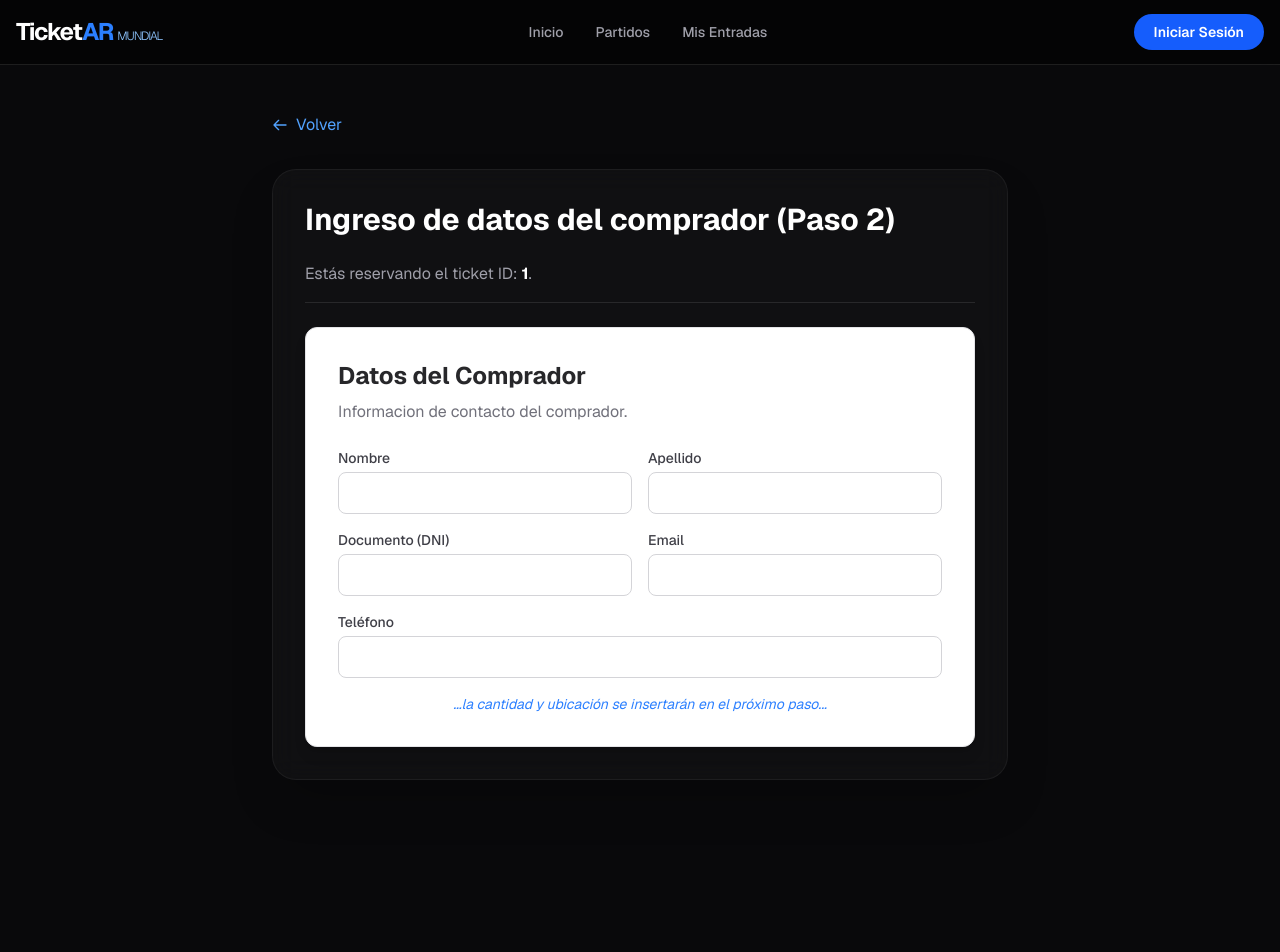
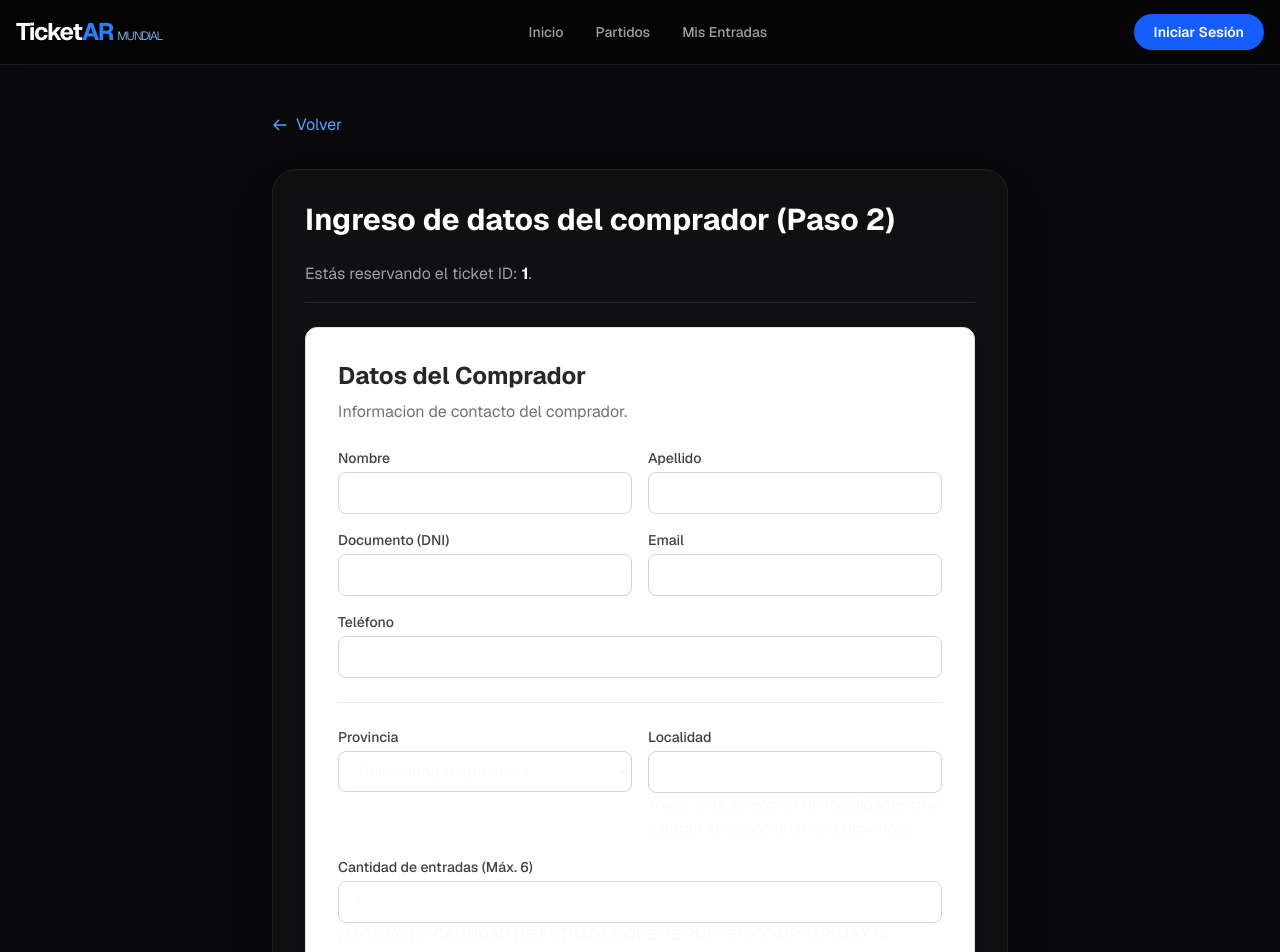
Before and after one commit to JuanmaInv/TicketAR---Mundial---UCP---2026-, a Next.js app in the folder frontend-client/: page /checkout/1 in a window 1280 px wide. Shown: the top 952 px of the page. Before the commit the page ends 828 px from the top, so only its background shows below. Built offline with nearby package versions, Linux system fonts and the light colour scheme.

Commit message:
feat: agregar mas inputs (entradas limite, provincia y localidad)

```diff
--- a/frontend-client/components/checkout/BuyerForm.tsx
+++ b/frontend-client/components/checkout/BuyerForm.tsx
@@ -91,8 +91,38 @@ export default function BuyerForm({ partidoId }: { partidoId: string }) {
           </div>
         </div>
 
-        {/* Aquí agregaremos cantidad, provincia y localidad */}
-        <p className="text-sm text-blue-500 italic mt-4 text-center">...la cantidad y ubicación se insertarán en el próximo paso...</p>
+        {/* CAMPOS DE UBICACION Y CANTIDAD (Parte 2 del Formulario) */}
+        <div className="grid grid-cols-1 md:grid-cols-2 gap-4 mt-6 pt-6 border-t border-zinc-200">
+          <div>
+            <label className="block text-sm font-medium text-zinc-700 mb-1">Provincia</label>
+            <select
+              name="provincia" value={formData.provincia} onChange={handleInputChange}
+              className="w-full border border-zinc-300 rounded-lg px-4 py-2 focus:ring-2 focus:ring-blue-500 outline-none bg-white"
+            >
+              <option value="">Selecciona tu provincia</option>
+              {provincias.map(p => ( //aca esta el listado de provincias
+                <option key={p} value={p}>{p}</option>
+              ))}
+            </select>
+          </div>
+          <div>
+            <label className="block text-sm font-medium text-zinc-700 mb-1">Localidad</label>
+            <input
+              type="text" name="localidad" value={formData.localidad} onChange={handleInputChange}
+              className="w-full border border-zinc-300 rounded-lg px-4 py-2 focus:ring-2 focus:ring-blue-500 outline-none"
+            /> //aca va la seleccion de localidades que saldran al seleccionar una provincia.
+          </div>
+          <div className="md:col-span-2">
+            <label className="block text-sm font-medium text-zinc-700 mb-1">Cantidad de entradas (Máx. 6)</label>
+            <input
+              type="number" name="cantidad" min="1" max="6" value={formData.cantidad} onChange={handleInputChange}
+              className="w-full border border-zinc-300 rounded-lg px-4 py-2 focus:ring-2 focus:ring-blue-500 outline-none"
+            /> //ACA VA LA CANTIDAD DE ENTRADAS QUE SE PUEDEN COMPRAR(MAX 6).
+          </div>
+        </div>
+
+        {/* El boton de envio y la logica de validacion se haran en el proximo paso */}
+        <p className="text-sm text-blue-500 italic mt-4 text-center">...la validacion y boton de continuar se insertaran en el proximo paso...</p>
       </form>
     </div>
   );
```
